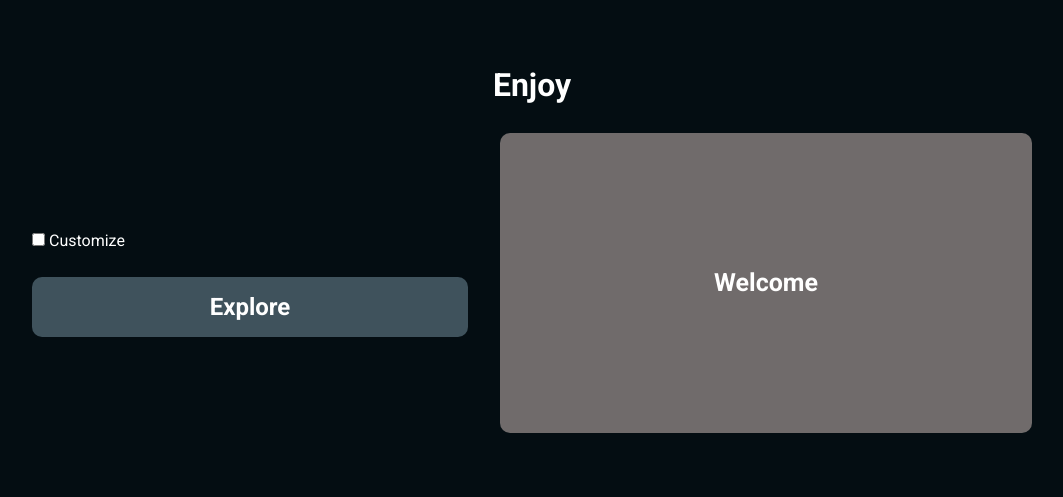
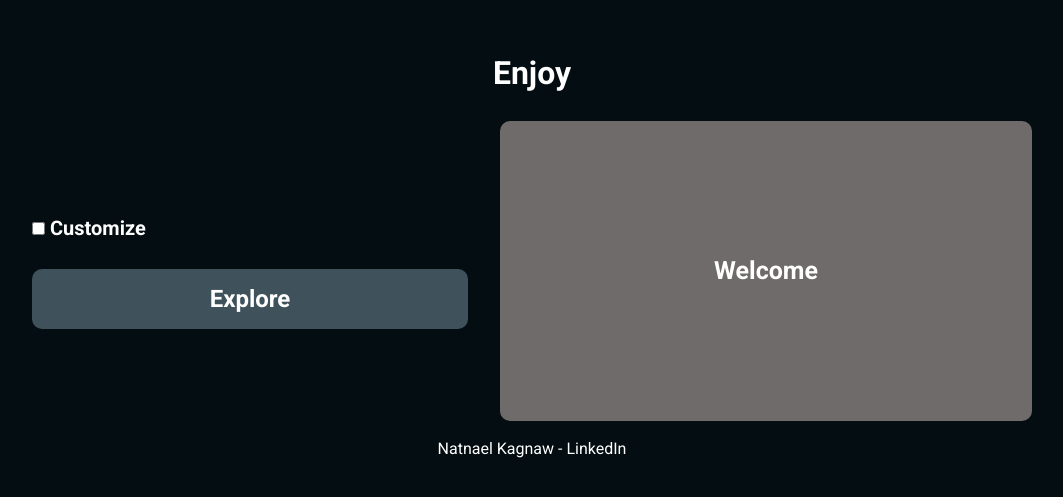
Before and after one commit to NatnaelSisay/Ideas, a React (Vite) app: page / in a window 1280 px wide. Shown: the part 149-646 px from the top of the page, without its empty margins (108-1171 px from the left). Built offline with nearby package versions, Linux system fonts and the light colour scheme.

Commit message:
organized css to components

```diff
--- a/src/App.css
+++ b/src/App.css
@@ -10,6 +10,10 @@ body {
 	font-family: "Roboto", sans-serif;
 	background-color: var(--clr-bg-900);
 	color: white;
+}
+
+a {
+	color: inherit;
 }
 
 .header {
@@ -28,6 +32,20 @@ body {
 	flex-direction: column;
 	justify-content: space-between;
 	gap: 2em;
+}
+
+.center {
+	display: flex;
+	align-items: center;
+	justify-content: center;
+}
+
+.link {
+	text-decoration: none;
+}
+
+.link:hover {
+	text-decoration: underline;
 }
 
 .content__message {
@@ -49,38 +67,6 @@ body {
 	display: flex;
 	flex-direction: column;
 	gap: 1em;
-}
-
-.btn {
-	width: 100%;
-	padding: 0.5em;
-	border: 0;
-	border-radius: 10px;
-	background-color: #3f525c;
-
-	font-size: 24px;
-	color: white;
-	font-weight: bold;
-}
-
-.toggle {
-	margin-bottom: 0.5em;
-}
-
-.form-group {
-	display: flex;
-	justify-content: space-between;
-}
-
-.controllers {
-	min-width: 100%;
-	padding: 0;
-	margin: 0;
-	display: block;
-}
-
-.form-control {
-	flex: 1;
 }
 
 @media (min-width: 700px) {
--- a/src/App.jsx
+++ b/src/App.jsx
@@ -130,6 +130,16 @@ function App() {
 					</div>
 				</div>
 			</main>
+			<div className="container center">
+				<a
+					className="link"
+					target="_blank"
+					rel="noreferrer"
+					href="https://www.linkedin.com/in/natnael-kagnaw/"
+				>
+					Natnael Kagnaw - LinkedIn
+				</a>
+			</div>
 		</>
 	);
 }
--- /dev/null
+++ b/src/components/button/index.css
@@ -0,0 +1,11 @@
+.btn {
+	width: 100%;
+	padding: 0.5em;
+	border: 0;
+	border-radius: 10px;
+	background-color: #3f525c;
+
+	font-size: 24px;
+	color: white;
+	font-weight: bold;
+}
--- /dev/null
+++ b/src/components/filter/index.css
@@ -0,0 +1,15 @@
+.form-group {
+	display: flex;
+	justify-content: space-between;
+}
+
+.controllers {
+	display: flex;
+	flex-direction: column;
+	gap: 1em;
+}
+
+.form-control {
+	flex: 1;
+	font-size: 20px;
+}
--- a/src/components/filter/index.jsx
+++ b/src/components/filter/index.jsx
@@ -1,4 +1,6 @@
 import { useEffect, useState } from "react";
+
+import "./index.css";
 
 const Filter = ({ setData, submit }) => {
 	const types = [
--- /dev/null
+++ b/src/components/filter/toggle.css
@@ -0,0 +1,5 @@
+.toggle {
+	margin-bottom: 0.5em;
+	font-size: 20px;
+	font-weight: bold;
+}
--- a/src/components/filter/toggle.jsx
+++ b/src/components/filter/toggle.jsx
@@ -1,4 +1,5 @@
 import PropTypes from "prop-types";
+import "./toggle.css";
 
 const Toggle = ({ value, toggle }) => {
 	const handleToggle = () => {
```
Also changed, not shown: src/components/button/index.jsx (+8 -0 lines).
